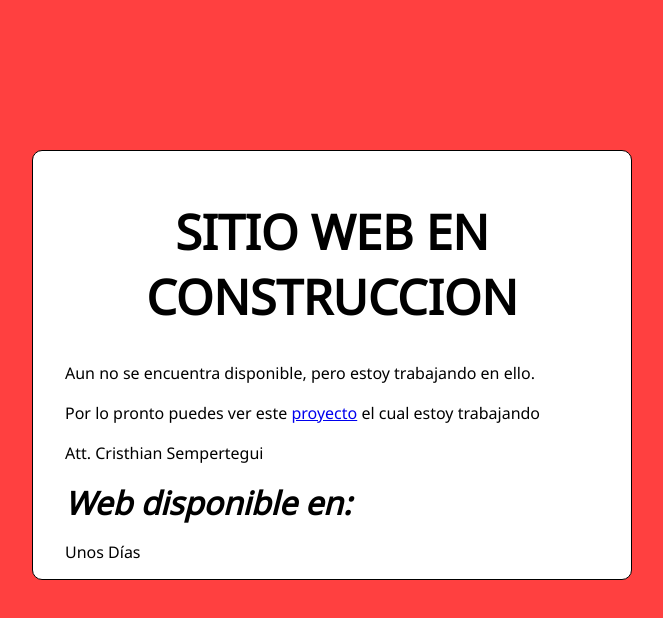
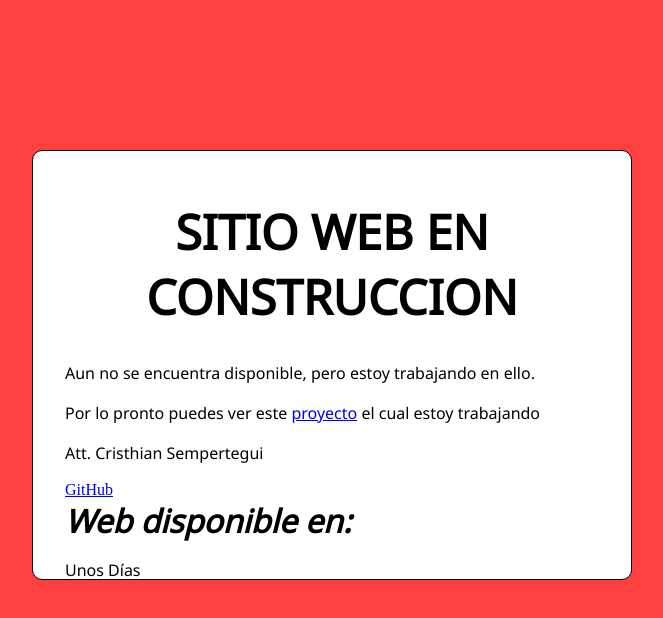
Before and after one commit to cristhiansemper/cristhiansemper.github.io, a plain HTML site: page index.html in a window 1280 px wide. Shown: the whole page, without its empty margins (308-971 px from the left). Drawn offline with Linux system fonts and the light colour scheme.

Commit message:
Update index.html

```diff
--- a/index.html
+++ b/index.html
@@ -22,6 +22,7 @@
 		</p>
         <div>
             <p>Att. Cristhian Sempertegui</p>
+		<A HREF="https://github.com/cristhiansemper"> GitHub </A>
             <h2>Web disponible en:</h2>
             <p>Unos Días</p>
         </div>
```
